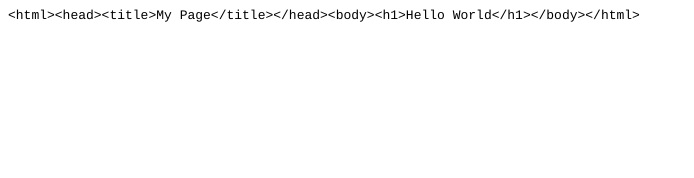
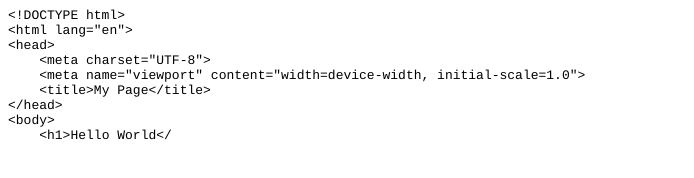
Before and after one commit to kojentseng/vocab_card, a plain HTML site: page index.html in a window 1280 px wide. Shown: the whole page, without its empty margins (0-694 px from the left). Drawn offline with Linux system fonts and the light colour scheme.

Commit message:
Add files via upload

```diff
--- a/index.html
+++ b/index.html
@@ -12,6 +12,14 @@
   </style>
 </head>
 <body>
-<p class="p1"><span class="s1">&lt;html&gt;&lt;head&gt;&lt;title&gt;My Page&lt;/title&gt;&lt;/head&gt;&lt;body&gt;&lt;h1&gt;Hello World&lt;/h1&gt;&lt;/body&gt;&lt;/html&gt;</span></p>
+<p class="p1"><span class="s1">&lt;!DOCTYPE html&gt;</span></p>
+<p class="p1"><span class="s1">&lt;html lang="en"&gt;</span></p>
+<p class="p1"><span class="s1">&lt;head&gt;</span></p>
+<p class="p1"><span class="s1"><span class="Apple-converted-space">    </span>&lt;meta charset="UTF-8"&gt;</span></p>
+<p class="p1"><span class="s1"><span class="Apple-converted-space">    </span>&lt;meta name="viewport" content="width=device-width, initial-scale=1.0"&gt;</span></p>
+<p class="p1"><span class="s1"><span class="Apple-converted-space">    </span>&lt;title&gt;My Page&lt;/title&gt;</span></p>
+<p class="p1"><span class="s1">&lt;/head&gt;</span></p>
+<p class="p1"><span class="s1">&lt;body&gt;</span></p>
+<p class="p1"><span class="s1"><span class="Apple-converted-space">    </span>&lt;h1&gt;Hello World&lt;/</span></p>
 </body>
 </html>
```
